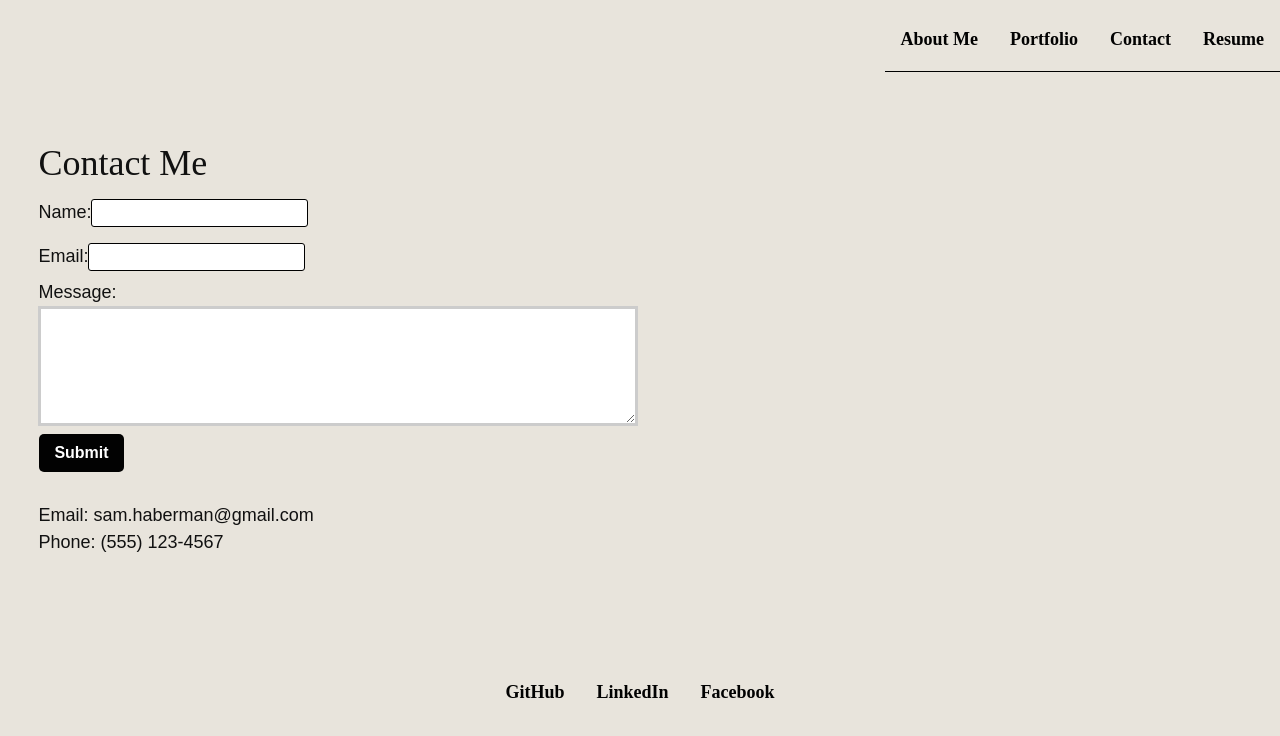
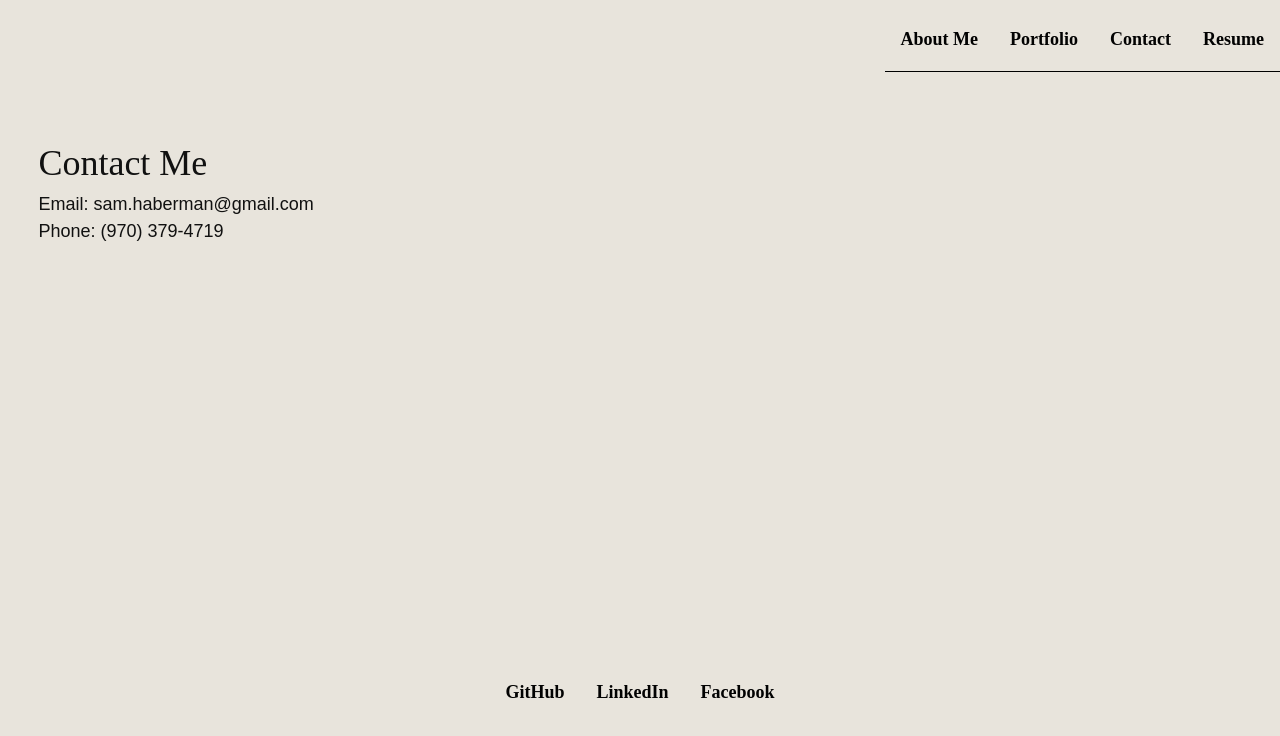
Before and after one commit to Samantha-Ruth/React-Portfolio, a React (Create React App) app: page / in a window 1280 px wide. Both pictures are taken after a click on the item "Contact". Shown: the top 736 px of the page. Built offline with nearby package versions, Linux system fonts and the light colour scheme.

Commit message:
updated contact a bit

```diff
--- a/src/components/Contact/index.js
+++ b/src/components/Contact/index.js
@@ -41,7 +41,7 @@ function ContactForm () {
     return (
         <section className="contact">
             <h1>Contact Me</h1>
-            <form id="contact-form" onSubmit={handleSubmit}>
+            {/* <form id="contact-form" onSubmit={handleSubmit}>
                 <div>
                     <label htmlFor='name'>Name:</label>
                     <input className="my-1" type='text' name='name' defaultValue={formState.name} onBlur={handleChange}/>
@@ -60,12 +60,12 @@ function ContactForm () {
                     </div>
                 )}
                 <button type='submit'>Submit</button>
-            </form>
+            </form> */}
             <div>
                 Email: sam.haberman@gmail.com
                 </div>
                 <div>
-                Phone: (555) 123-4567
+                Phone: (970) 379-4719
                 </div>
 
         </section>
```
